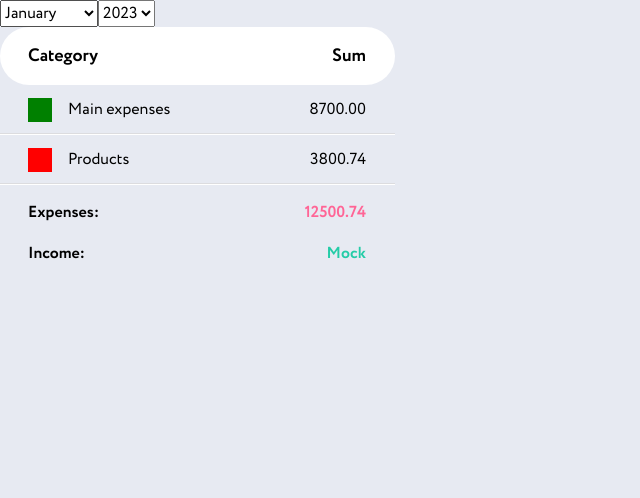
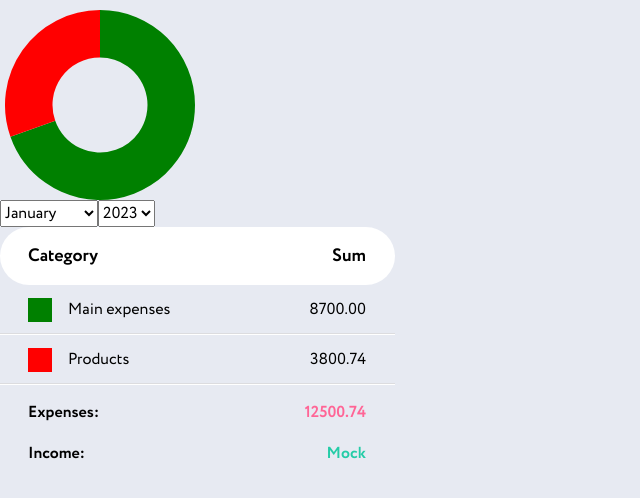
Before and after one commit to Myrhoiazov/wallet-finance-app, a React (Create React App) app: page / in a window 1280 px wide. Shown: the top 498 px of the page, without its empty margins (0-640 px from the left). Built offline with nearby package versions, Linux system fonts and the light colour scheme.

Commit message:
add DoughnutChart component

```diff
--- a/package.json
+++ b/package.json
@@ -8,12 +8,14 @@
     "@testing-library/react": "^13.4.0",
     "@testing-library/user-event": "^13.5.0",
     "axios": "^1.2.1",
+    "chart.js": "^4.1.2",
     "classnames": "^2.3.2",
     "formik": "^2.2.9",
     "modern-normalize": "^1.1.0",
     "moment": "^2.29.4",
     "prop-types": "^15.8.1",
     "react": "^18.2.0",
+    "react-chartjs-2": "^5.1.0",
     "react-datetime": "^3.2.0",
     "react-dom": "^18.2.0",
     "react-loader-spinner": "^5.3.4",
--- a/src/pages/StatisticsPage/StatisticsPage.jsx
+++ b/src/pages/StatisticsPage/StatisticsPage.jsx
@@ -1,5 +1,8 @@
 import React from 'react';
+
+import DoughnutChart from 'shared/components/DoughnutChart/DoughnutChart';
 import Table from 'shared/components/Table/Table';
+import s from './StatisticsPage.module.scss';
 
 const StatisticsPage = () => {
   const monthsList = [
@@ -54,6 +57,9 @@ const StatisticsPage = () => {
 
   return (
     <>
+      <div className={s.doughnutChart}>
+        <DoughnutChart data={mockData}></DoughnutChart>
+      </div>
       <div>
         <select name="month" onChange={monthChangeHandle}>
           {monthsList.map(month => (
--- /dev/null
+++ b/src/pages/StatisticsPage/StatisticsPage.module.scss
@@ -0,0 +1,4 @@
+.doughnutChart {
+  width: 200px;
+  height: 200px;
+}
--- /dev/null
+++ b/src/shared/components/DoughnutChart/DoughnutChart.jsx
@@ -0,0 +1,21 @@
+import React from 'react';
+import { Chart as ChartJS, ArcElement, Tooltip, Legend } from 'chart.js';
+import { Doughnut } from 'react-chartjs-2';
+
+ChartJS.register(ArcElement, Tooltip, Legend);
+
+const DoughnutChart = ({ data }) => {
+  const chartData = {
+    datasets: [
+      {
+        data: data.map(item => item.value),
+        backgroundColor: data.map(item => item.color),
+        borderWidth: 0,
+      },
+    ],
+  };
+
+  return <Doughnut data={chartData} />;
+};
+
+export default DoughnutChart;
--- a/src/shared/components/Table/Table.jsx
+++ b/src/shared/components/Table/Table.jsx
@@ -1,4 +1,5 @@
 import React from 'react';
+
 import s from './Table.module.scss';
 
 const Table = ({ data, income }) => {
```
Also changed, not shown: 1 other file (tests, documents, lock files or other folders).
